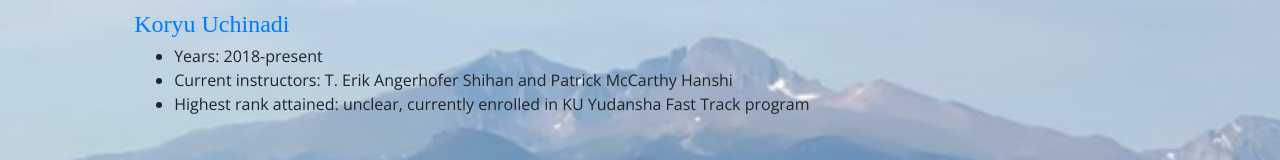
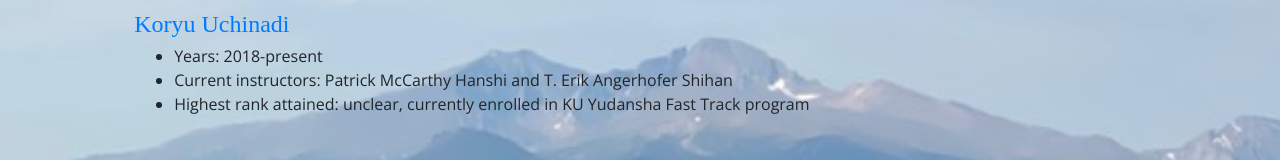
Before and after one commit to LauraCole1900/react-portfolio, a React (Create React App) app in the folder my-portfolio/: page /martial_artist in a window 1280 px wide. Shown: the part 389-549 px from the top of the page. Built offline with nearby package versions, Linux system fonts and the light colour scheme; a web font is replaced by a local one.

Commit message:
listed Patrick first, TEA second

```diff
--- a/my-portfolio/src/components/pages/martialarts.js
+++ b/my-portfolio/src/components/pages/martialarts.js
@@ -42,7 +42,7 @@ const MartialArtist = () => {
           <h3><Link src="http://www.koryu-uchinadi.com/">Koryu Uchinadi</Link></h3>
           <ul>
             <li>Years: 2018-present</li>
-            <li>Current instructors: T. Erik Angerhofer Shihan and Patrick McCarthy Hanshi</li>
+            <li>Current instructors: Patrick McCarthy Hanshi and T. Erik Angerhofer Shihan</li>
             <li>Highest rank attained: unclear, currently enrolled in KU Yudansha Fast Track program</li>
           </ul>
         </Col>
```
